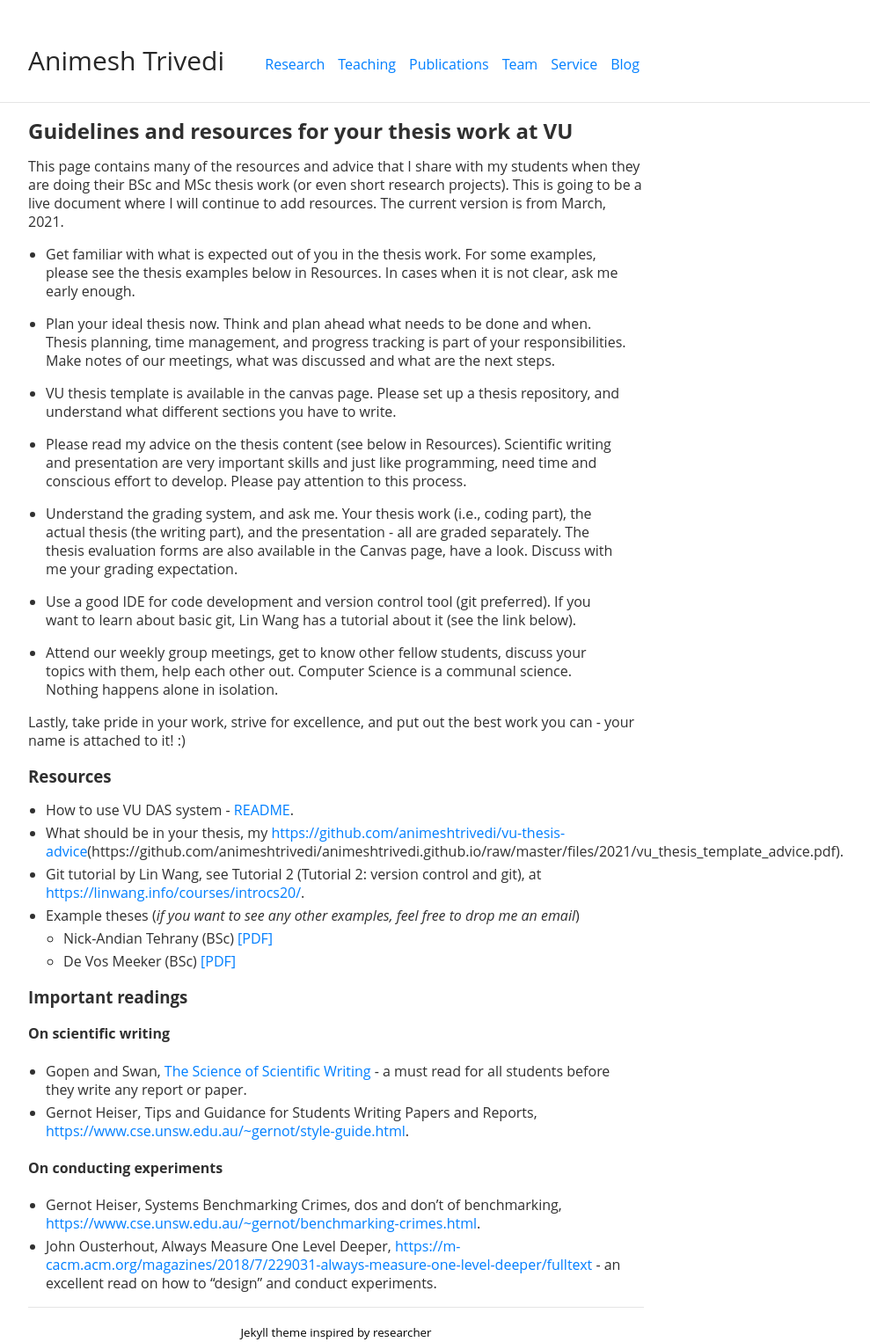
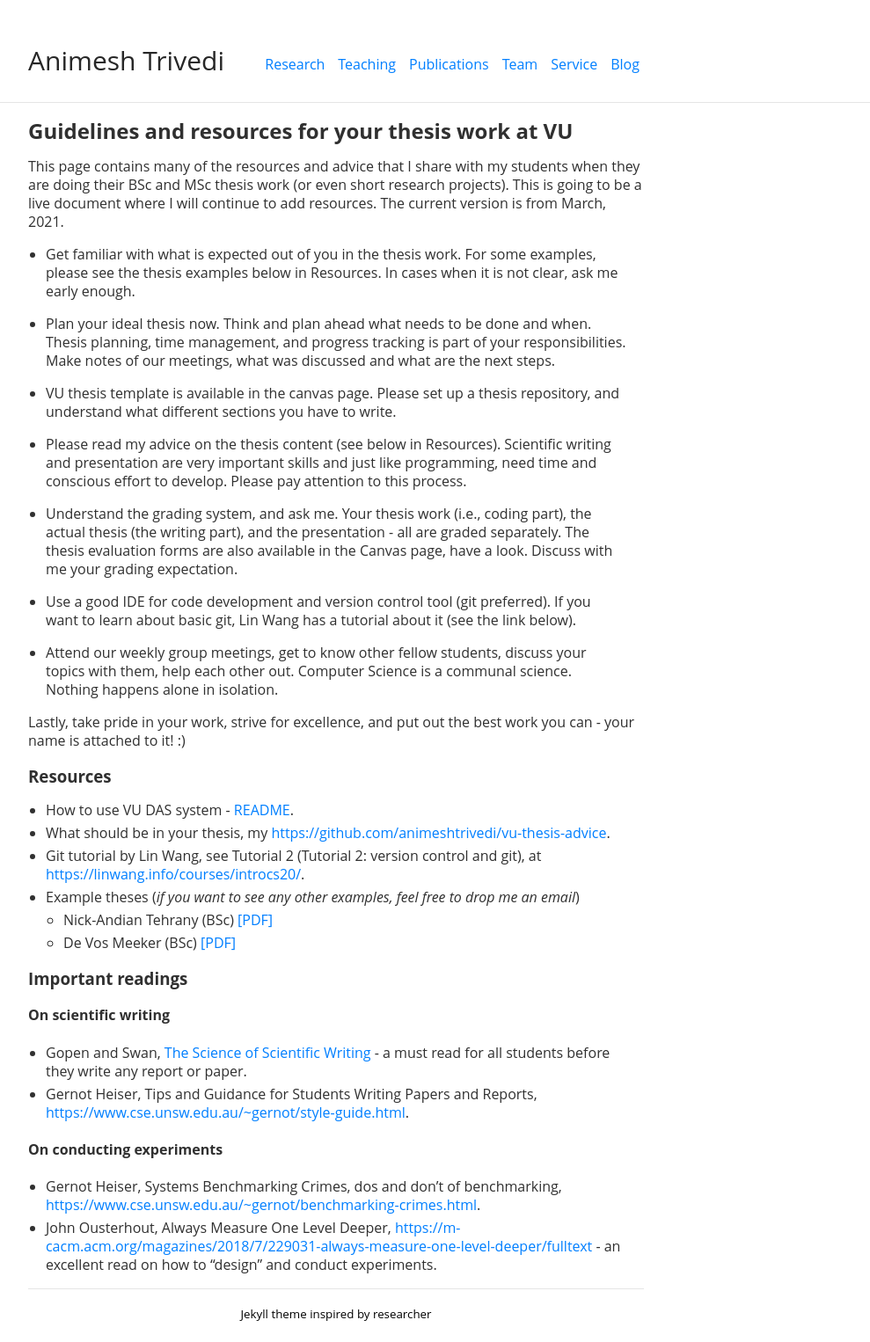
Before and after one commit to animeshtrivedi/animeshtrivedi.github.io, a Jekyll site: the page built from _posts/2021-03-28-thesis-resources.md, in a window 1280 px wide. Shown: the whole page at 88% size, without its empty margins (258-1247 px from the left). Built offline with Jekyll 4.4.1, drawn with Linux system fonts in a browser that asks for light colours; after the commit the page ends 1505 px from its top, so only the background shows below that; some of the changed lines change nothing that is shown.

Commit message:
Update 2021-03-28-thesis-resources.md

```diff
--- a/_posts/2021-03-28-thesis-resources.md
+++ b/_posts/2021-03-28-thesis-resources.md
@@ -27,7 +27,7 @@ Lastly, take pride in your work, strive for excellence, and put out the best wor
 
 ### Resources
    * How to use VU DAS system - [README](/das-readme).
-   * What should be in your thesis, my [https://github.com/animeshtrivedi/vu-thesis-advice](https://github.com/animeshtrivedi/vu-thesis-advice)(https://github.com/animeshtrivedi/animeshtrivedi.github.io/raw/master/files/2021/vu_thesis_template_advice.pdf).
+   * What should be in your thesis, my [https://github.com/animeshtrivedi/vu-thesis-advice](https://github.com/animeshtrivedi/vu-thesis-advice).
    * Git tutorial by Lin Wang, see Tutorial 2 (Tutorial 2: version control and git), at [https://linwang.info/courses/introcs20/](https://linwang.info/courses/introcs20/).
    * Example theses (*if you want to see any other examples, feel free to drop me an email*)
       * Nick-Andian Tehrany (BSc) [[PDF]](https://github.com/animeshtrivedi/animeshtrivedi.github.io/raw/master/files/2021/2020-Nick_Tehrany_VU_BSc_Thesis.pdf)
```
